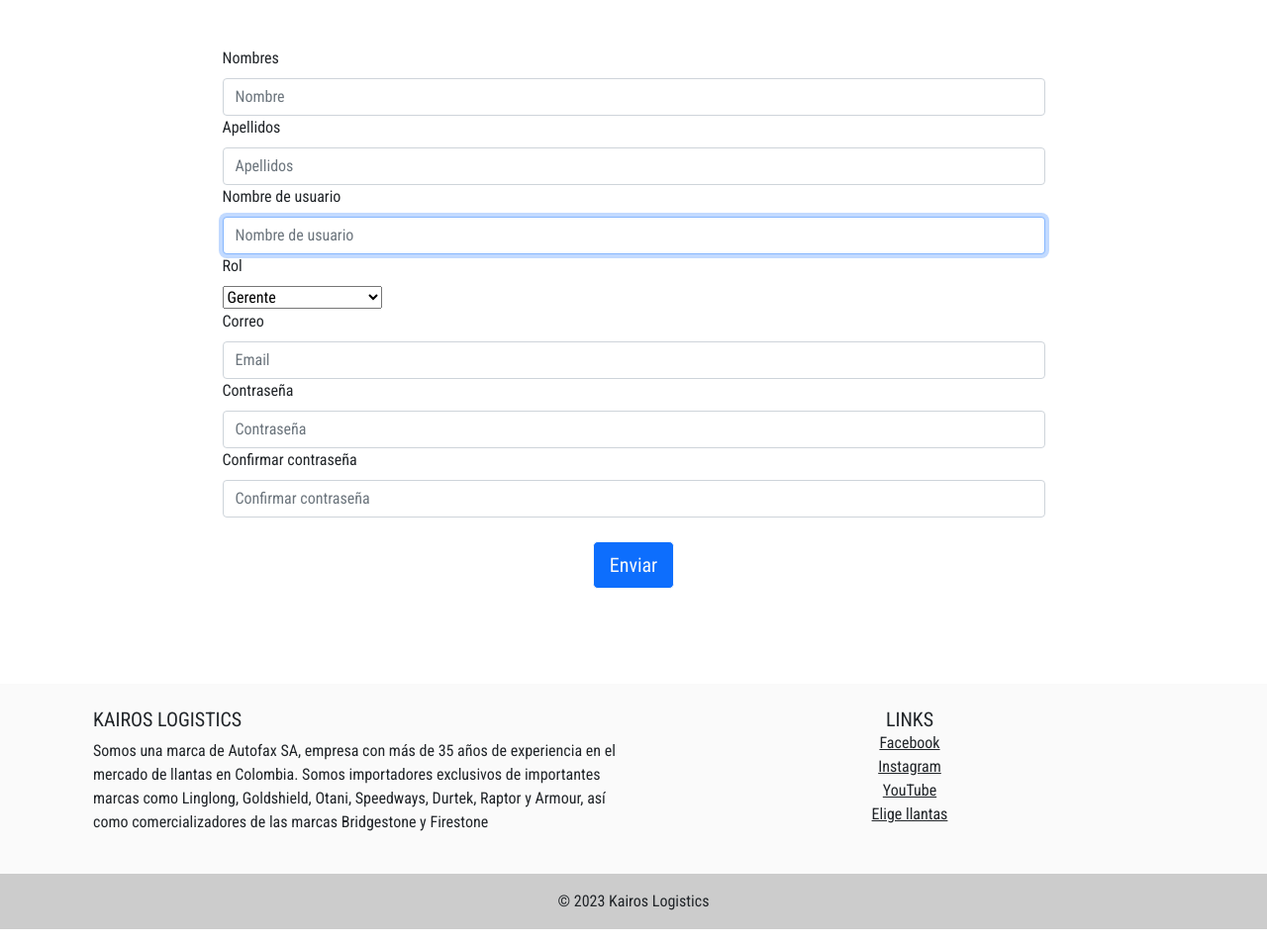
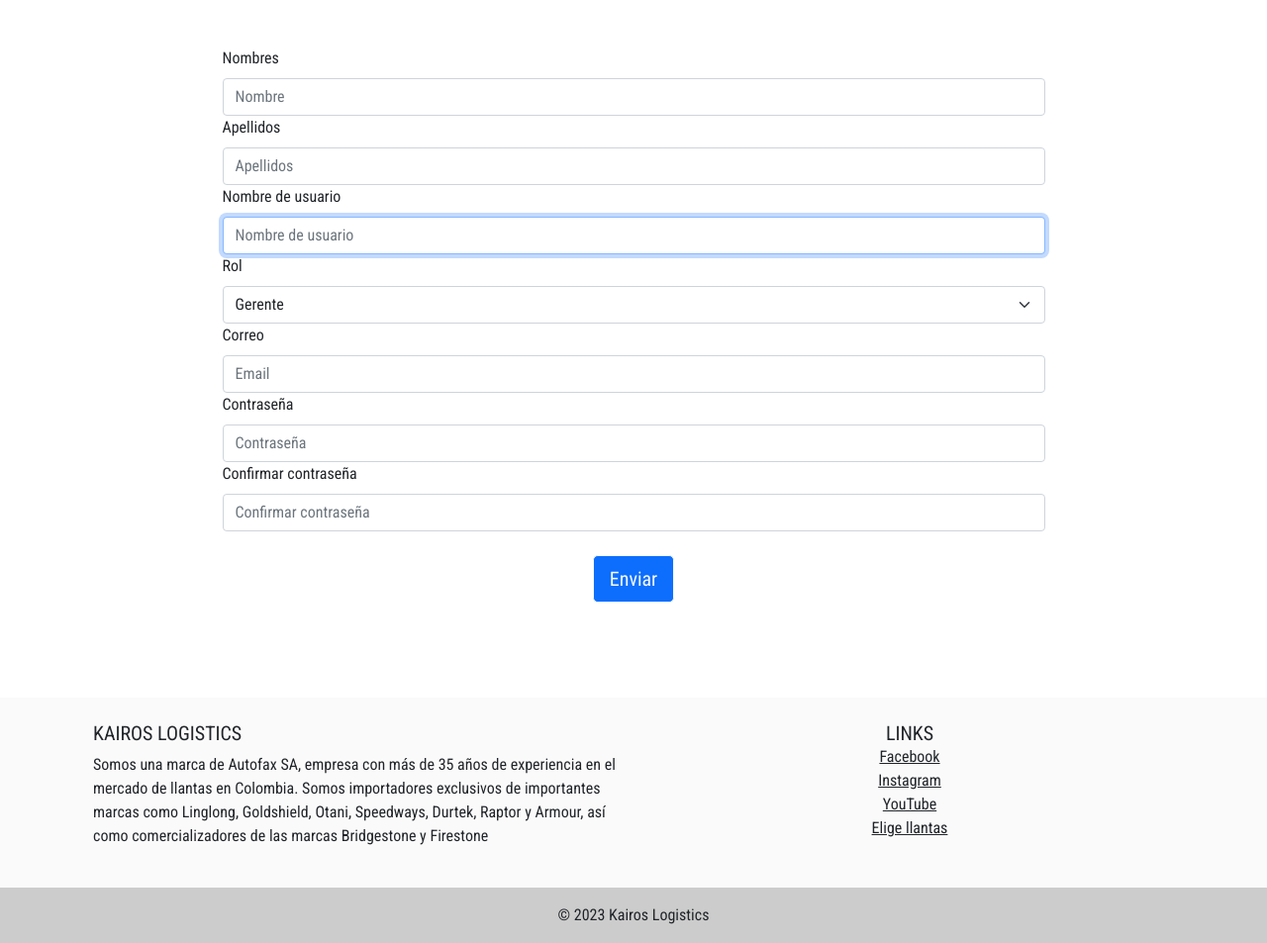
Before and after one commit to miguelcg02/Kairos_logistics, a Django app: page /create_user/ in a window 1280 px wide. Shown: the part 151-1104 px from the top of the page at 99% size. Run offline with Django 4.2, Linux system fonts and the light colour scheme.

Commit message:
Algunos faltantes colocados

```diff
--- a/kairos/scheduling/templates/0-1-create_user.html
+++ b/kairos/scheduling/templates/0-1-create_user.html
@@ -19,34 +19,34 @@
     <div class="row justify-content-center align-items-center py-5">
         <div class="col-12 col-md-9">
             <div class="text-center">
-                <h2 class="">CREAR USUARIOS DENTRO DE LA APP</h2>
+                <h2 >CREAR USUARIOS DENTRO DE LA APP</h2>
             </div>
             <form class="form py-5" method = "POST" actions="">
 
                 {% csrf_token %}
 
-                <div class="form__field form__field--1">
+                <div class="form-group">
                     <label class="form__name-label form-label" for="input-name">Nombres</label>
                     <br>
                     {{form.first_name}}
                 </div>
 
-                <div class="form__field form__field--2">
+                <div class="form-group">
                     <label class="form__surnames-label form-label" for="input-surnames">Apellidos</label>
                     <br>
                     {{form.last_name}}
                 </div>
 
-                <div class="form__field form__field--3">
+                <div class="form-group">
                     <label class="form__username-label form-label" for="input-username">Nombre de usuario</label>
                     <br>
                     {{form.username}}
                 </div>
 
-                <div class="form__field form__field--4">
+                <div class="form-group">
                     <label class="form__rol-label form-label" for="input-rol">Rol</label>
                     <br>
-                    <select name="rol" required>
+                    <select class="form-select" name="rol" required>
                         <option value="0">Gerente</option>
                         <option value="1">Administrador de CVS</option>
                         <option value="2">Asesor comercial</option>
@@ -54,35 +54,26 @@
                     </select>
                 </div>
 
-                <!-- <div class="form__field form__field--4">
-                    <label class="form__rol-label form-label" for="input-rol">CVS</label>
-                    <br>
-                    <select name="cvs" required>
-                        <option value="0">Medellín</option>
-                        <option value="1">Bogotá</option>
-                    </select>
-                </div> -->
-
-                <div class="form__field form__field--5">
+                <div class="form-group">
                     <label class="form__email-label form-label" for="input-email">Correo</label>
                     <br>
                     {{form.email}}
                 </div>
 
-                <div class="form__field form__field--6">
+                <div class="form-group">
                     <label class="form__password-label form-label" for="input-password">Contraseña</label>
                     <br>
                     {{form.password1}}
                 </div>
 
-                <div class="form__field form__field--7">
+                <div class="form-group">
                     <label class="form__confirm-password-label form-label" for="input-confirm-password">Confirmar contraseña</label>
                     <br>
                     {{form.password2}}
                 </div>
 
                 <br>
-                <div class="form__field form__field--9 text-center my-0">
+                <div class="form-group text-center my-0">
                     <button class="form__button btn btn-primary btn-lg btn-outline-light" type="submit">Enviar</button>
                 </div>
 
```
Also changed, not shown: kairos/scheduling/templates/login.html (+6 -1 lines), kairos/db.sqlite3.
